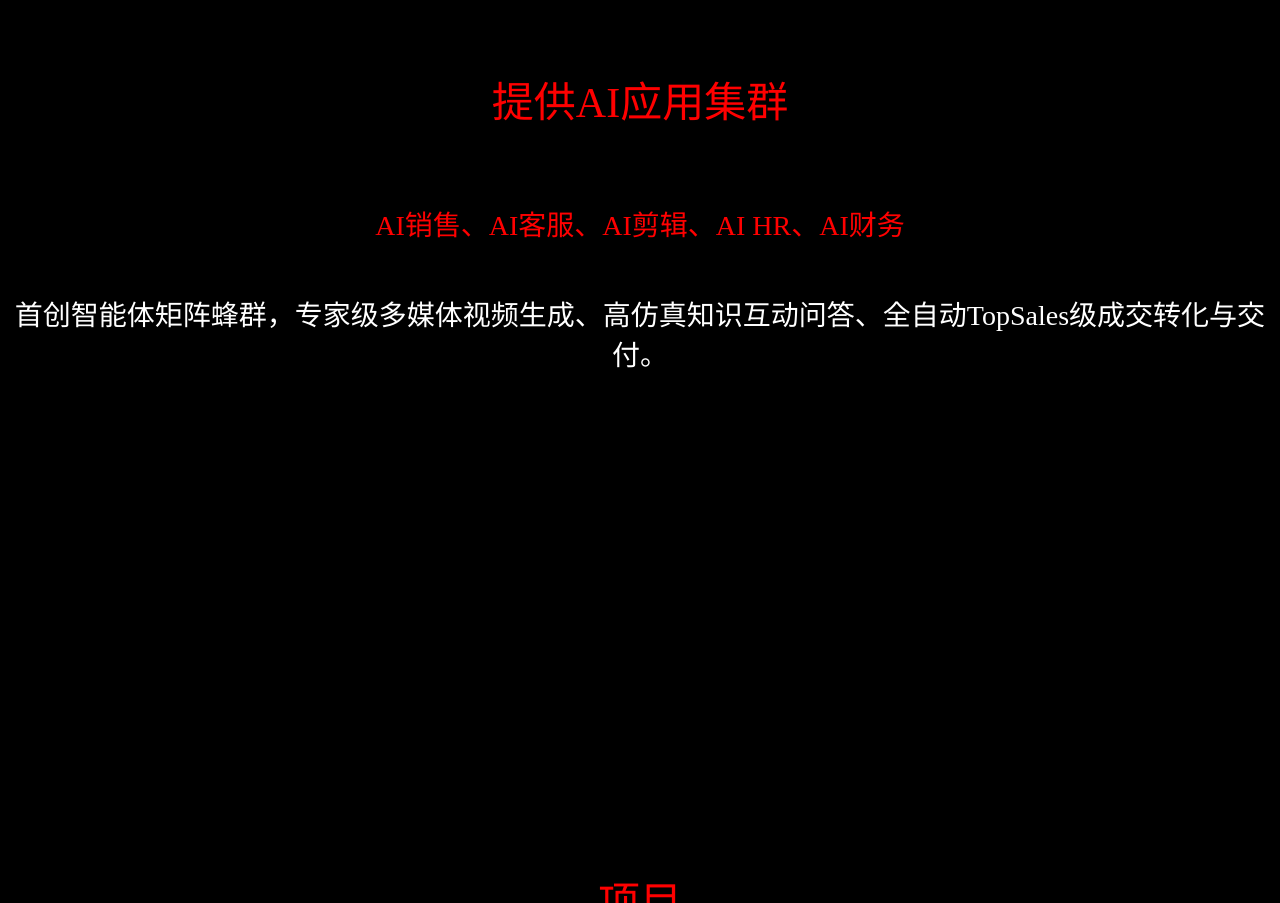
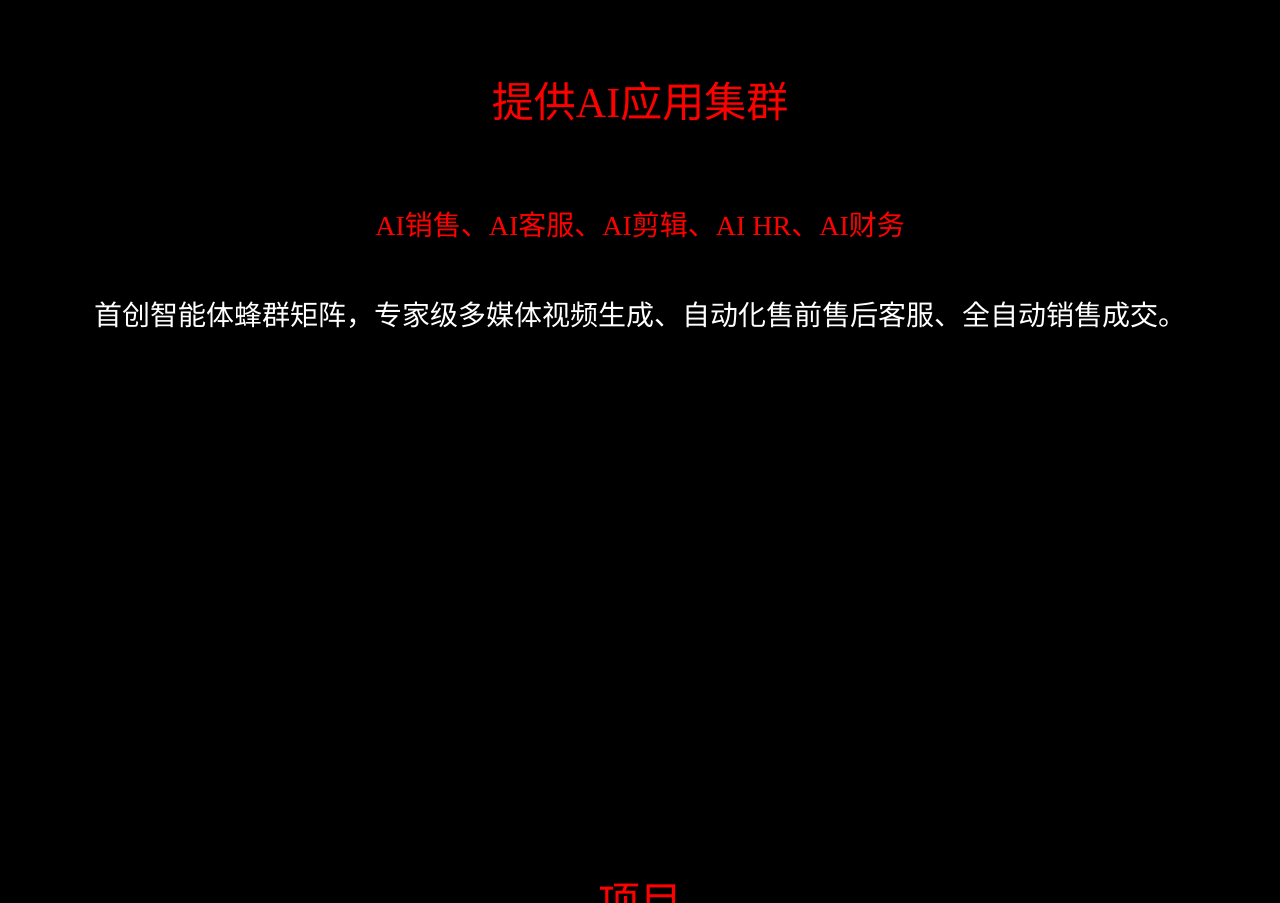
Before and after one commit to cjw3301/KXN, a plain HTML site: page index.html in a window 1280 px wide. Shown: the part 897-1800 px from the top of the page. Drawn offline with Linux system fonts and the light colour scheme.

Commit message:
Update index.html

```diff
--- a/index.html
+++ b/index.html
@@ -104,7 +104,7 @@
 		<div id="biz" class="container">
 			<p style="color:red;font-size:42px;line-height:200px;">提供AI应用集群</p>
 			<p style="color:red;font-size:28px;">AI销售、AI客服、AI剪辑、AI HR、AI财务</p>
-			<p style="font-size:28px;margin-top:50px;">首创智能体矩阵蜂群，专家级多媒体视频生成、高仿真知识互动问答、全自动TopSales级成交转化与交付。</p>
+			<p style="font-size:28px;margin-top:50px;">首创智能体蜂群矩阵，专家级多媒体视频生成、自动化售前售后客服、全自动销售成交。</p>
 		</div>
 		<div id="case" class="container">
 			<p style="color:red;font-size:42px;line-height:200px;">项目</p>
```
